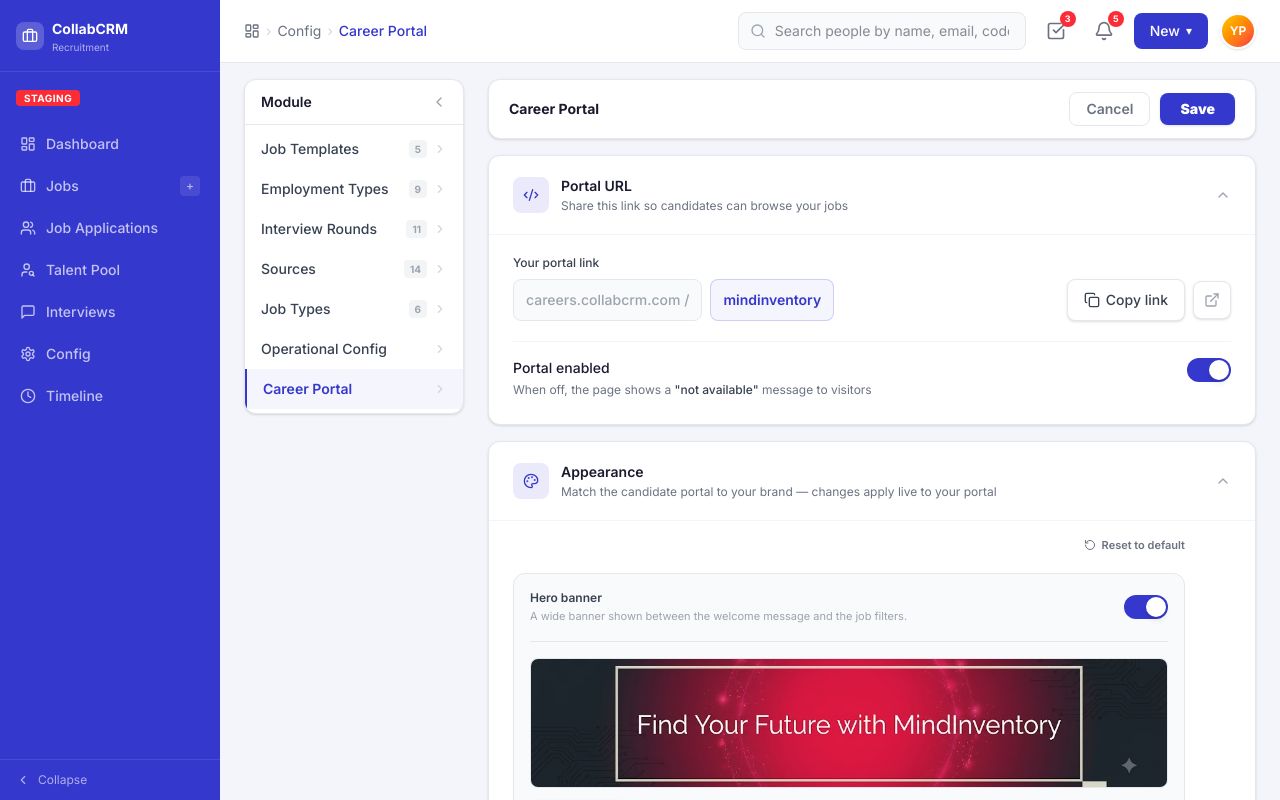
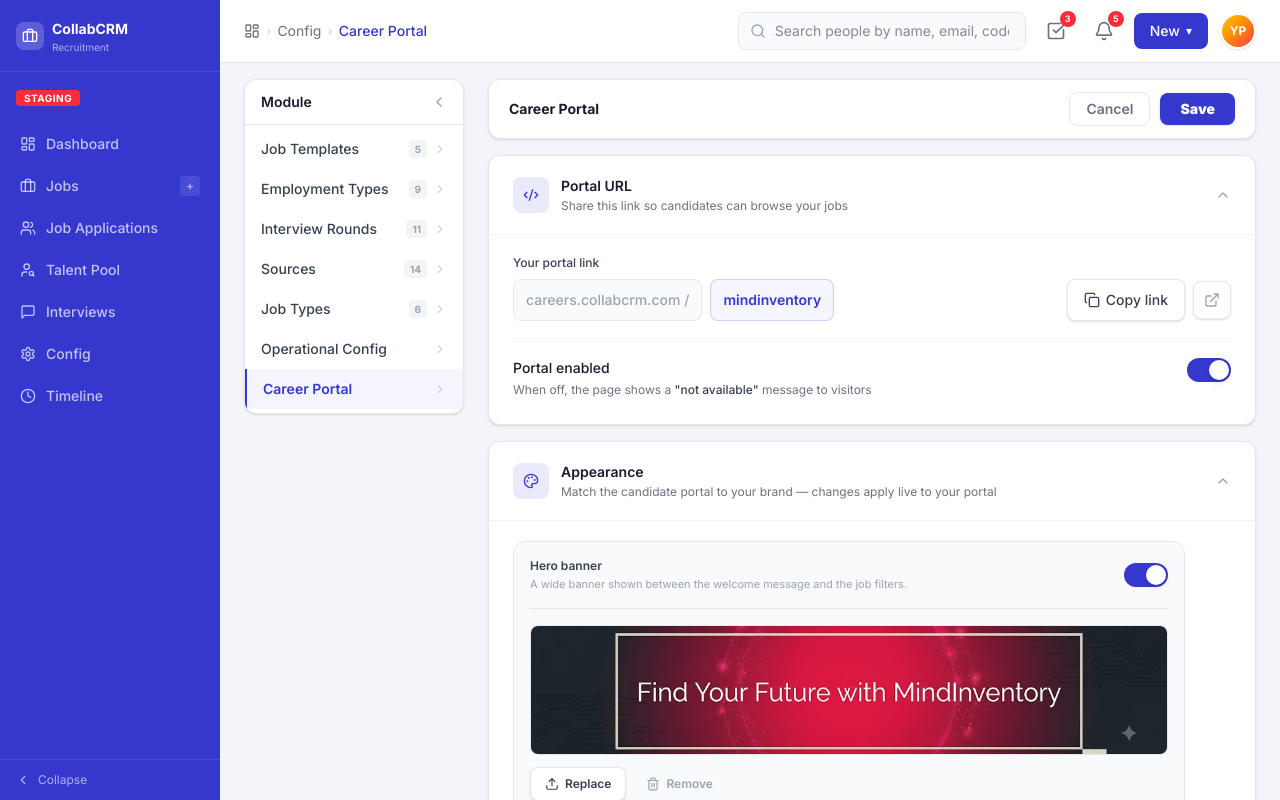
Before and after one commit to yashangvyas-cyber/CollabCareers, a React (Vite) app: page /crm/career-portal in a window 1280 px wide. Shown: the top 800 px of the page. Built offline with nearby package versions, Linux system fonts and the light colour scheme.

Commit message:
refactor: remove appearance reset functionality and associated UI controls

```diff
--- a/src/pages/CareerPortalPage.tsx
+++ b/src/pages/CareerPortalPage.tsx
@@ -6,7 +6,7 @@
   Code2, Copy, CheckCheck, ExternalLink,
   ChevronDown, ChevronUp, ChevronRight,
   SlidersHorizontal, Search, MapPin, Briefcase, TrendingUp, Wifi, Link2,
-  AlertTriangle, ShieldCheck, Palette, Upload, Trash2, RotateCcw,
+  AlertTriangle, ShieldCheck, Palette, Upload, Trash2,
 } from 'lucide-react';
 import { BRAND_PRESETS, isLowContrastOnWhite, DEFAULT_APPEARANCE } from '../lib/theme';
 import type { PortalConfig } from '../store/types';
@@ -137,14 +137,6 @@
   // so the candidate portal updates without a Save step.
   const commitAppearance = (partial: Partial<PortalConfig['appearance']>) => {
     updatePortalConfig({ appearance: { ...portalConfig.appearance, ...partial } });
-  };
-
-  const resetAppearance = () => {
-    setApTagline(DEFAULT_APPEARANCE.tagline);
-    setApBrandColor(DEFAULT_APPEARANCE.brandColor);
-    setApHeroEnabled(DEFAULT_APPEARANCE.heroEnabled);
-    setApHeroImageUrl(DEFAULT_APPEARANCE.heroImageUrl);
-    commitAppearance({ ...DEFAULT_APPEARANCE });
   };
 
   const handleHeroUpload = (e: React.ChangeEvent<HTMLInputElement>) => {
@@ -387,16 +379,6 @@
             <div className="max-w-2xl">
               {/* ── Controls ── */}
               <div className="space-y-5">
-
-                {/* Reset row — restore default branding */}
-                <div className="flex items-center justify-end -mt-1">
-                  <button
-                    onClick={resetAppearance}
-                    className="inline-flex items-center gap-1.5 text-[11px] font-semibold text-[#6B7280] hover:text-[#3538CD] transition-colors"
-                  >
-                    <RotateCcw className="w-3 h-3" /> Reset to default
-                  </button>
-                </div>
 
                 {/* Hero banner — optional image between the greeting and the filters */}
                 <div className="rounded-xl border border-[#E5E7EB] bg-[#F9FAFB] p-4">
```
Also changed, not shown: 3 other files (tests, documents, lock files or other folders).
